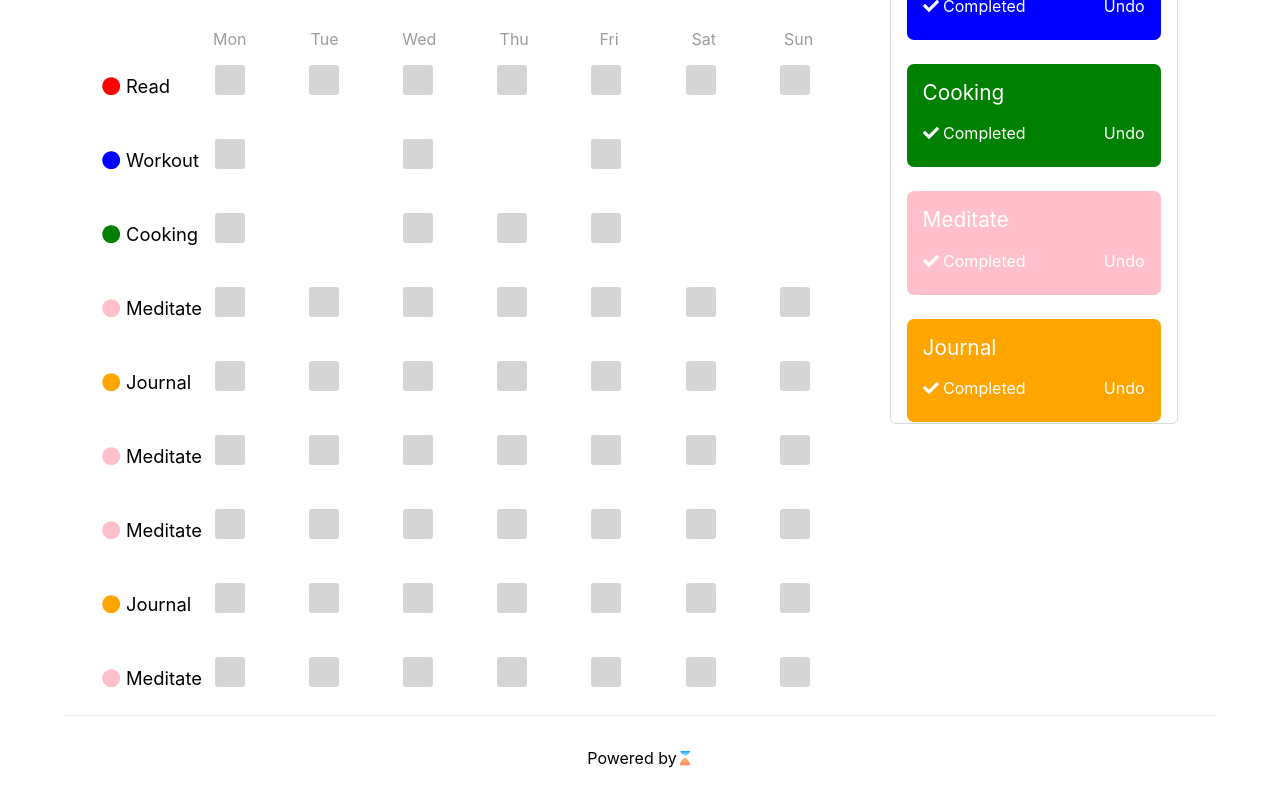
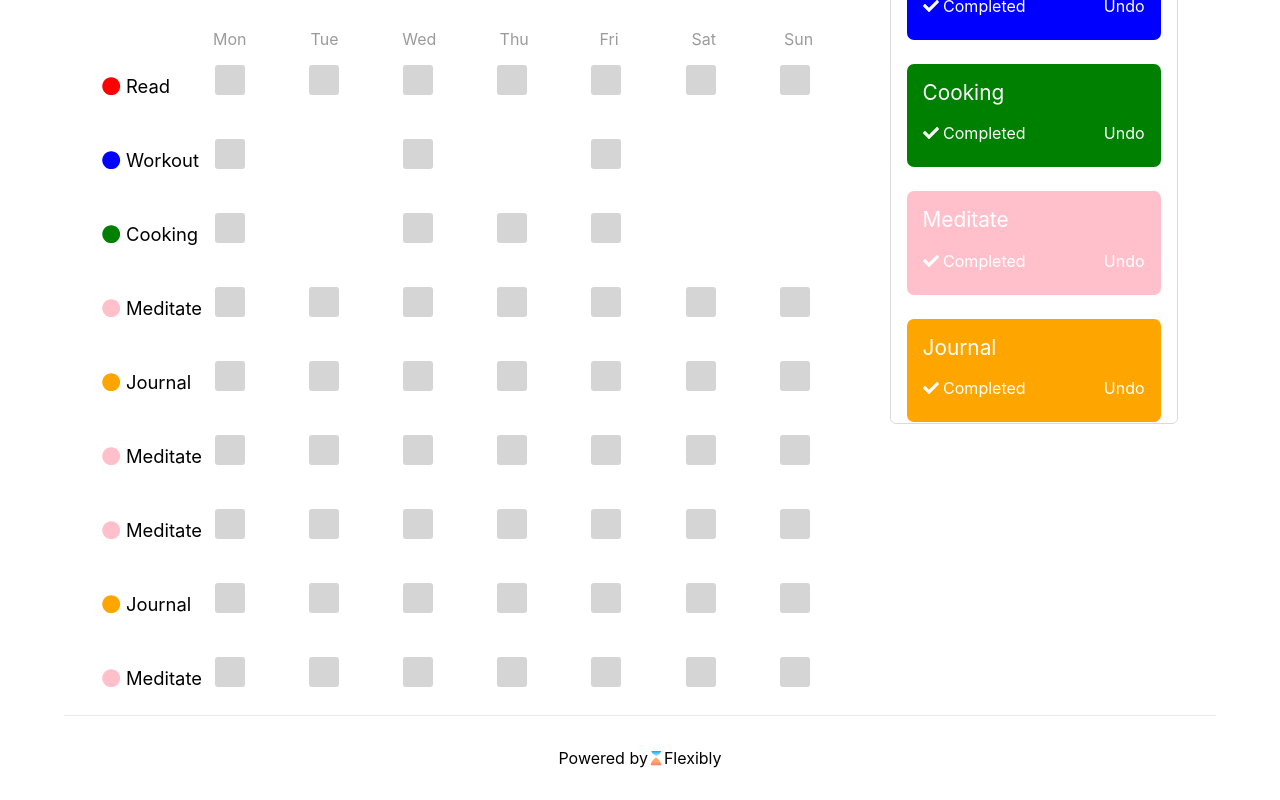
Before and after one commit to EbukaMoneme/habit-tracker, a Next.js app: page / in a window 1280 px wide. Shown: the part 306-1106 px from the top of the page. Built offline with nearby package versions, Linux system fonts and the light colour scheme.

Commit message:
Edit Footer

```diff
--- a/pages/index.js
+++ b/pages/index.js
@@ -151,7 +151,8 @@ export default function Home() {
           rel="noopener noreferrer"
         >
           Powered by {' '}
-          <img className={styles.logo} src="/images/logo.svg" />
+          <img className={styles.logo} src="/images/logo.svg" />  {' '}
+					Flexibly
         </a>
       </footer>
     </div>
```
